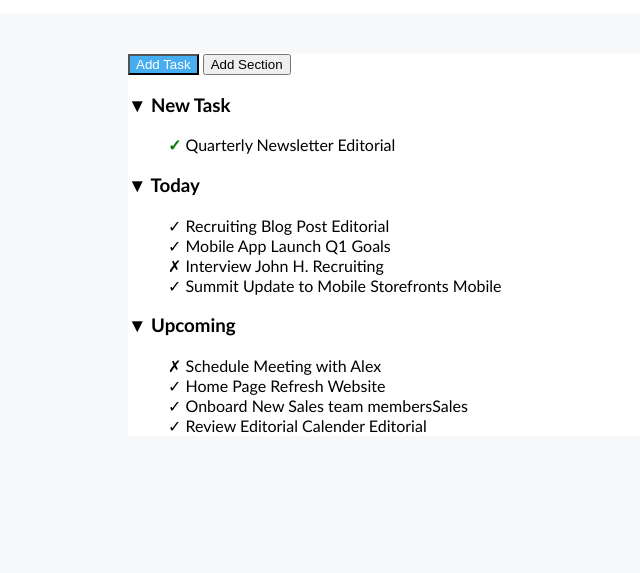
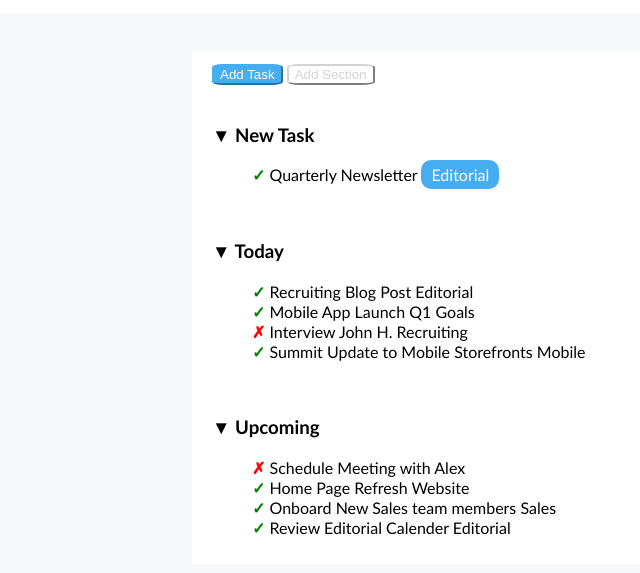
Before and after one commit to Diana-Petruccetti/html-css-toboolist, a plain HTML site: page index.html in a window 1280 px wide. Shown: the part 69-642 px from the top of the page, without its empty margins (0-640 px from the left). Drawn offline with Linux system fonts and the light colour scheme.

Commit message:
first colored tag

```diff
--- a/index.html
+++ b/index.html
@@ -16,14 +16,14 @@
         <!-- buttons -->
         <section>
             <button id="button1">Add Task</button>
-            <button>Add Section</button>
+            <button id="button2">Add Section</button>
         </section>
         <!-- /buttons -->
         <!-- new_task -->
         <section>
             <h3> &#9660 New Task</h3>
             <ul class="list">
-                <li><span class="check"><strong>&#10003;</strong></span> Quarterly Newsletter <span>Editorial</span></li>
+                <li><span class="check"><strong>&#10003;</strong></span> Quarterly Newsletter <span class="editorial">Editorial</span></li>
             </ul>
         </section>
         <!-- /new_task -->
@@ -31,10 +31,10 @@
         <section>
             <h3> &#9660 Today</h3>
             <ul class="list">
-                <li>&#10003; Recruiting Blog Post <span>Editorial</span></li>
-                <li>&#10003; Mobile App Launch <span>Q1 Goals</span></li>
-                <li>&#x2717; Interview John H. <span>Recruiting</span></li>
-                <li>&#10003; Summit Update to Mobile Storefronts <span>Mobile</span></li>
+                <li><span class="check"><strong>&#10003;</strong></span> Recruiting Blog Post <span>Editorial</span></li>
+                <li><span class="check"><strong>&#10003;</strong></span> Mobile App Launch <span>Q1 Goals</span></li>
+                <li><span class="x"><strong>&#x2717;</strong></span> Interview John H. <span>Recruiting</span></li>
+                <li><span class="check"><strong>&#10003;</strong></span> Summit Update to Mobile Storefronts <span>Mobile</span></li>
             </ul>
         </section>
         <!-- /today -->
@@ -42,10 +42,10 @@
         <section>
             <h3> &#9660 Upcoming</h3>
             <ul class="list">
-                <li>&#x2717; Schedule Meeting with Alex</li>
-                <li>&#10003; Home Page Refresh <span>Website</span></li>
-                <li>&#10003; Onboard New Sales team members<span>Sales</span></li>
-                <li>&#10003; Review Editorial Calender <span>Editorial</span></li>
+                <li><span class="x"><strong>&#x2717;</strong></span> Schedule Meeting with Alex</li>
+                <li><span class="check"><strong>&#10003;</strong></span> Home Page Refresh <span>Website</span></li>
+                <li><span class="check"><strong>&#10003;</strong></span> Onboard New Sales team members <span>Sales</span></li>
+                <li><span class="check"><strong>&#10003;</strong></span> Review Editorial Calender <span>Editorial</span></li>
             </ul>
         </section>
         <!-- /upcoming -->
--- a/style.css
+++ b/style.css
@@ -21,7 +21,7 @@ body{
 
 #container{
     margin: 40px auto;
-    width: 80%;
+    width: 70%;
     background-color: var(--toboo-white);
 }
 /* /generic_attributes */
@@ -51,6 +51,15 @@ header{
 #button1{
     color: var(--toboo-white);
     background-color: var(--toboo-editorial);
+    border-radius: 15%;
+    border-color: #47adf1;
+}
+
+#button2{
+    color:lightgray;
+    background-color: var(--toboo-white);
+    border-radius: 15%;
+    border-color: lightgrey;
 }
 
 .check{
@@ -59,4 +68,26 @@ header{
     color: green;
     background-color: var(--toboo-white);
 }
+
+.x{
+    border-radius: 20px;
+    border-color:red;
+    color:red;
+    background-color: var(--toboo-white);
+}
+
+section{
+    margin-left: 20px;
+    padding-top: 10px;
+    padding-bottom: 10px;
+}
 /* /main_attributes */
+
+/* colorful_categories */
+.editorial{
+    padding: 5px 10px;
+    border-radius: 10px;
+    color: var(--toboo-white);
+    background-color: #47adf1;
+}
+/* /colorful_categories */
```
